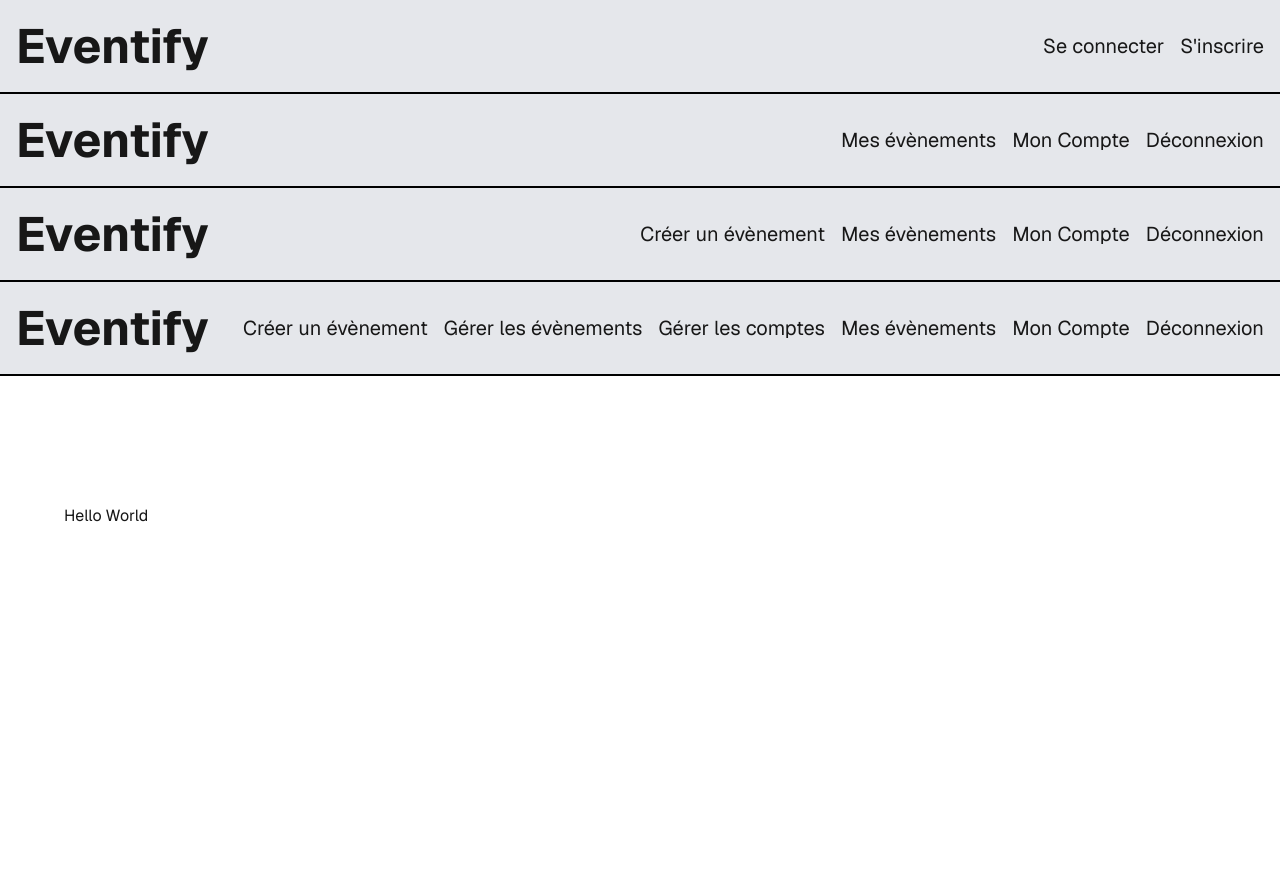
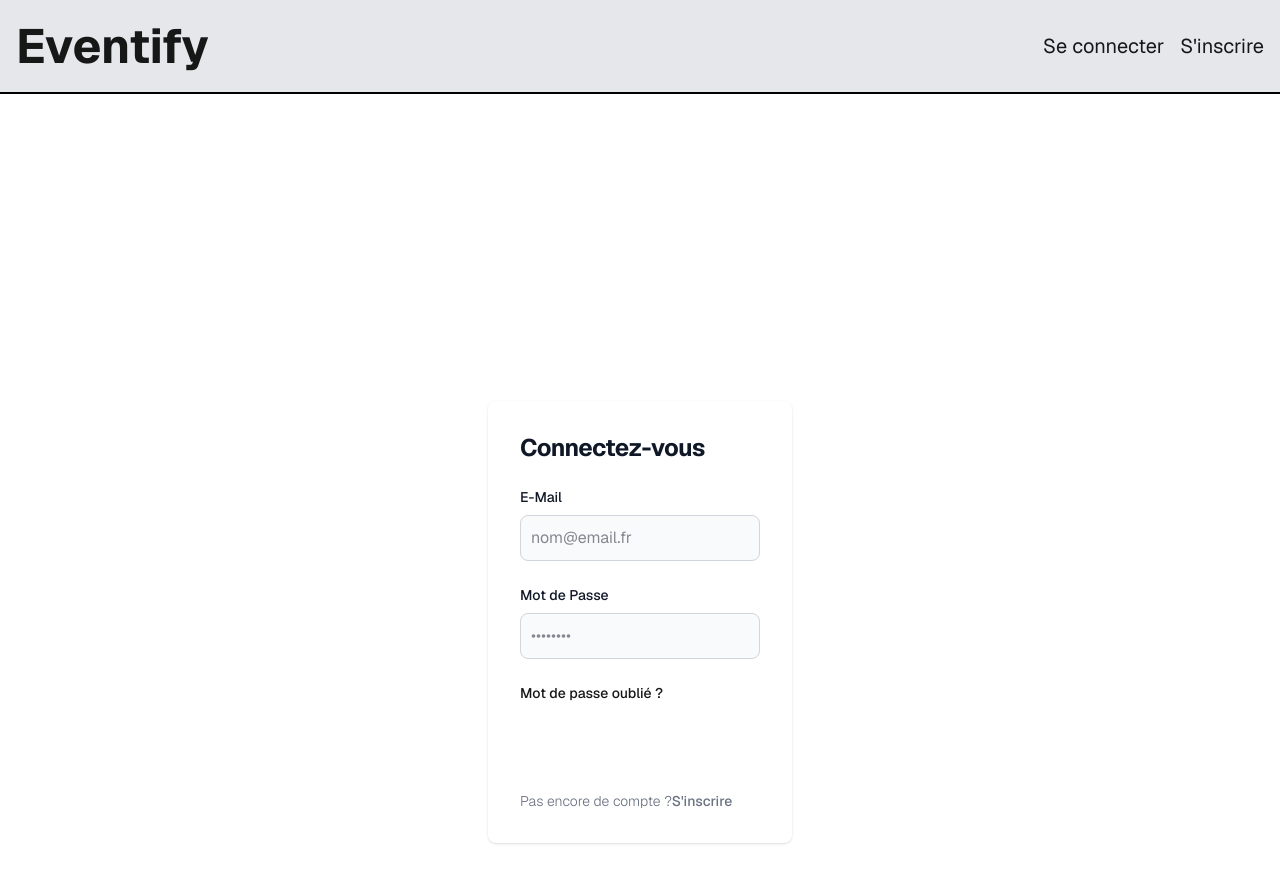
Before and after one commit to come-kouame/Eventify, a Next.js app in the folder frontend/: page / in a window 1280 px wide. Shown: the top 882 px of the page. Built offline with nearby package versions, Linux system fonts and the light colour scheme.

Commit message:
Creating connection form

```diff
--- a/frontend/src/app/page.tsx
+++ b/frontend/src/app/page.tsx
@@ -3,17 +3,14 @@
 import {NavBarUser} from "@/ui/nav-bar/nav-bar-user";
 import {NavBarOrga} from "@/ui/nav-bar/nav-bar-orga";
 import {NavBarAdmin} from "@/ui/nav-bar/nav-bar-admin";
+import {FormConnexion} from "@/ui/forms/form-connexion";
 
 export default function Home() {
     return (
         <div className=" justify-center bg-zinc-50 font-sans dark:bg-black">
             <NavBarNotConnected/>
-            <NavBarUser/>
-            <NavBarOrga/>
-            <NavBarAdmin/>
-            <main
-                className="flex min-h-screen w-full justify-between py-32 px-16 bg-white dark:bg-black sm:items-start">
-                <p>Hello World</p>
+            <main className="flex min-h-screen w-full justify-center justify-between py-32 px-16 bg-white dark:bg-black sm:items-start">
+                <FormConnexion/>
             </main>
         </div>
     );
--- /dev/null
+++ b/frontend/src/ui/forms/form-connexion.tsx
@@ -0,0 +1,49 @@
+// import { signup } from '@/app/actions/auth'
+
+export function FormConnexion() {
+    return (
+        <div className="flex flex-col items-center justify-center px-6 py-8 mx-auto md:h-screen lg:py-0">
+            <div
+                className="w-full bg-white rounded-lg shadow dark:border md:mt-0 sm:max-w-md xl:p-0 dark:bg-gray-800 dark:border-gray-700">
+                <div className="p-6 space-y-4 md:space-y-6 sm:p-8">
+                    <h1 className="text-xl font-bold leading-tight tracking-tight text-gray-900 md:text-2xl dark:text-white">
+                        Connectez-vous
+                    </h1>
+                    <form className="space-y-4 md:space-y-6" action="#">
+                        <div>
+                            <label htmlFor="email" className="block mb-2 text-sm font-medium text-gray-900 dark:text-white">
+                                E-Mail
+                            </label>
+                            <input type="email" name="email" id="email"
+                                   className="bg-gray-50 border border-gray-300 text-gray-900 rounded-lg focus:ring-primary-600 focus:border-primary-600 block w-full p-2.5 dark:bg-gray-700 dark:border-gray-600 dark:placeholder-gray-400 dark:text-white dark:focus:ring-blue-500 dark:focus:border-blue-500"
+                                   placeholder="nom@email.fr" required=""/>
+                        </div>
+                        <div>
+                            <label htmlFor="password" className="block mb-2 text-sm font-medium text-gray-900 dark:text-white">
+                                Mot de Passe
+                            </label>
+                            <input type="password" name="password" id="password" placeholder="••••••••"
+                                   className="bg-gray-50 border border-gray-300 text-gray-900 rounded-lg focus:ring-primary-600 focus:border-primary-600 block w-full p-2.5 dark:bg-gray-700 dark:border-gray-600 dark:placeholder-gray-400 dark:text-white dark:focus:ring-blue-500 dark:focus:border-blue-500"
+                                   required=""/>
+                        </div>
+                        <div className="flex items-center justify-between">
+                            <a href="#" className="text-sm font-medium text-primary-600 hover:underline dark:text-primary-500">
+                                Mot de passe oublié ?
+                            </a>
+                        </div>
+                        <button type="submit"
+                                className="w-full text-white bg-primary-600 hover:bg-primary-700 focus:ring-4 focus:outline-none focus:ring-primary-300 font-medium rounded-lg text-sm px-5 py-2.5 text-center dark:bg-primary-600 dark:hover:bg-primary-700 dark:focus:ring-primary-800">Sign
+                            in
+                        </button>
+                        <p className="text-sm font-light text-gray-500 dark:text-gray-400">
+                            Pas encore de compte ?
+                            <a href="#" className="font-medium text-primary-600 hover:underline dark:text-primary-500">
+                                S'inscrire
+                            </a>
+                        </p>
+                    </form>
+                </div>
+            </div>
+        </div>
+    )
+}
```
